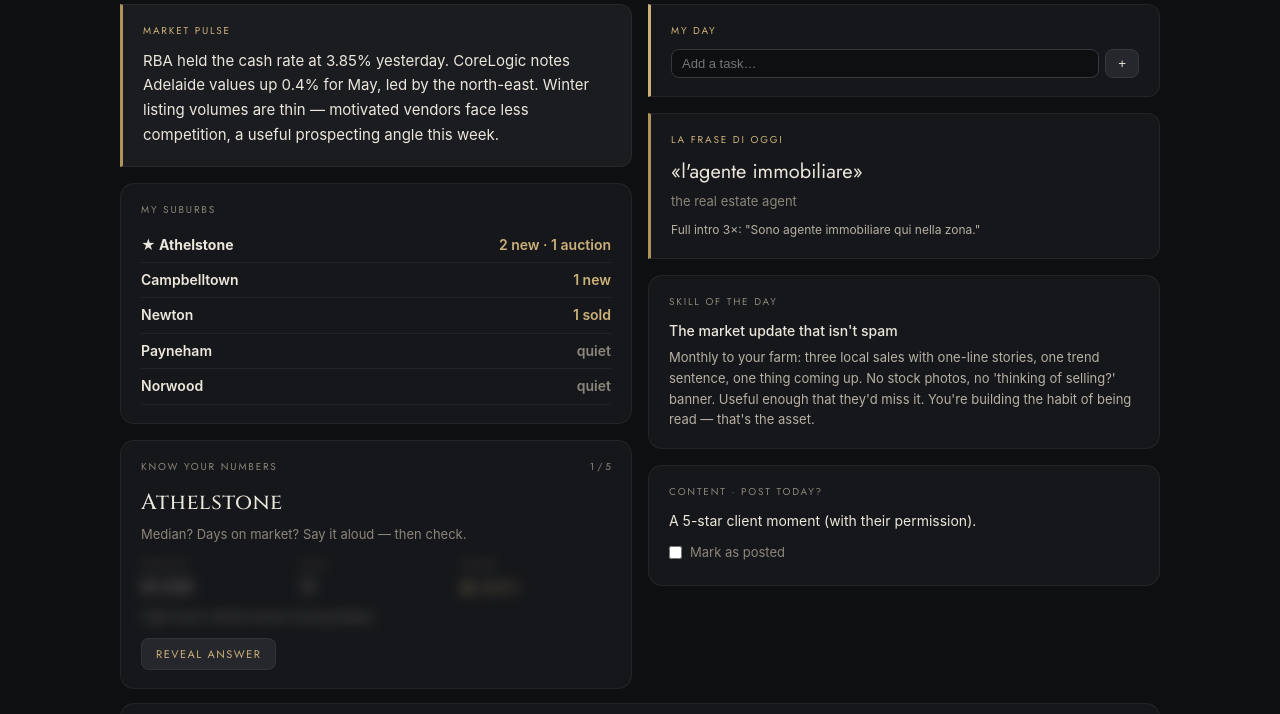
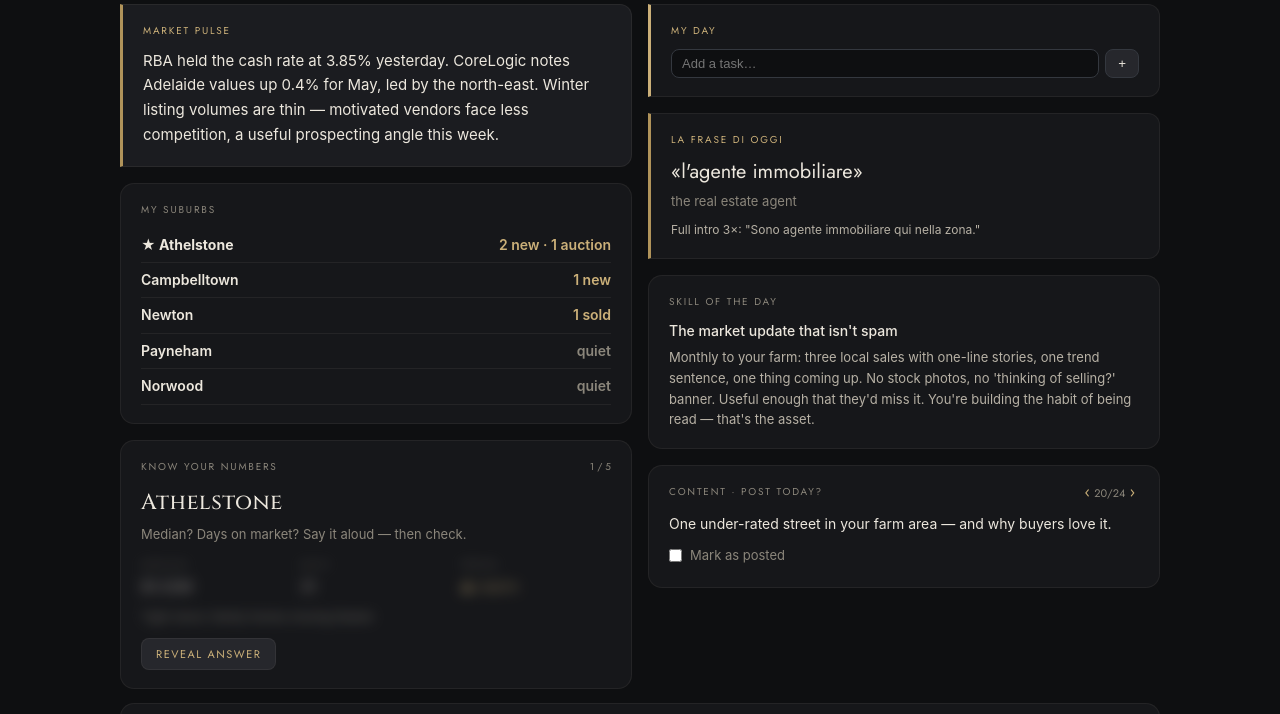
Before and after one commit to Marcelllboz/il-brief, a plain HTML site: page index.html in a window 1280 px wide. Shown: the part 339-1053 px from the top of the page. Drawn offline with Linux system fonts and the light colour scheme.

Commit message:
feat: browsable Content deck — sideways ‹ › nav through 24 ideas
Co-Authored-By: Claude Opus 4.8 <noreply@anthropic.com>

```diff
--- a/index.html
+++ b/index.html
@@ -365,20 +365,35 @@
     'Before/after of a room that styling transformed.',
     'This weekend’s opens in your suburbs — one saveable post.',
     'A 5-star client moment (with their permission).',
+    'Reel: 3 things buyers always miss on a first inspection.',
+    '“Should I sell before I buy?” — the honest 60-second answer.',
+    'Poll your audience: modern build or full-of-character character home?',
+    'A day-in-the-life: what your agent actually does between listing and sold.',
+    'Explain auction vs private treaty in plain English for SA sellers.',
+    'One under-rated street in your farm area — and why buyers love it.',
+    'Quick reno ROI: the 3 cheapest changes that lift a sale price.',
+    'Rapid-fire: 5 questions to ask before you pick an agent.',
+    'Local guide: best coffee, parks and schools in one of your suburbs.',
+    'Interest-rate check-in: what today’s move means for buyers this month.',
   ];
   function renderContent() {
-    const idea = CONTENT_IDEAS[daysSinceEpoch() % CONTENT_IDEAS.length];
     const KEY = 'content-posted';
     let posted = false;
     try { posted = localStorage.getItem(KEY) === todayISO(); } catch {}
+    let i = daysSinceEpoch() % CONTENT_IDEAS.length;
+    const arrow = 'cursor:pointer;color:var(--gold);font-size:16px;line-height:1;padding:0 4px;user-select:none';
     const draw = () => {
-      $('content-flag').textContent = posted ? '✓ done' : '';
-      $('content-flag').style.color = posted ? 'var(--gold)' : 'var(--muted)';
+      $('content-flag').innerHTML =
+        `<span onclick="__contentNav(-1)" style="${arrow}">‹</span>` +
+        `<span style="color:var(--muted);font-size:11px">${i + 1}/${CONTENT_IDEAS.length}</span>` +
+        `<span onclick="__contentNav(1)" style="${arrow}">›</span>` +
+        (posted ? `<span style="color:var(--gold);margin-left:8px">✓</span>` : '');
       $('content-body').innerHTML = `
-        <div style="font-size:14px;line-height:1.5;color:var(--text)">${idea}</div>
+        <div style="font-size:14px;line-height:1.5;color:var(--text)">${CONTENT_IDEAS[i]}</div>
         <label style="display:inline-flex;align-items:center;gap:8px;margin-top:11px;font-size:13px;color:${posted ? 'var(--gold)' : 'var(--muted)'};cursor:pointer">
           <input type="checkbox" ${posted ? 'checked' : ''} onchange="__togglePosted()"> ${posted ? 'Posted today' : 'Mark as posted'}</label>`;
     };
+    window.__contentNav = (d) => { i = (i + d + CONTENT_IDEAS.length) % CONTENT_IDEAS.length; draw(); };
     window.__togglePosted = () => {
       posted = !posted;
       try { posted ? localStorage.setItem(KEY, todayISO()) : localStorage.removeItem(KEY); } catch {}
```
